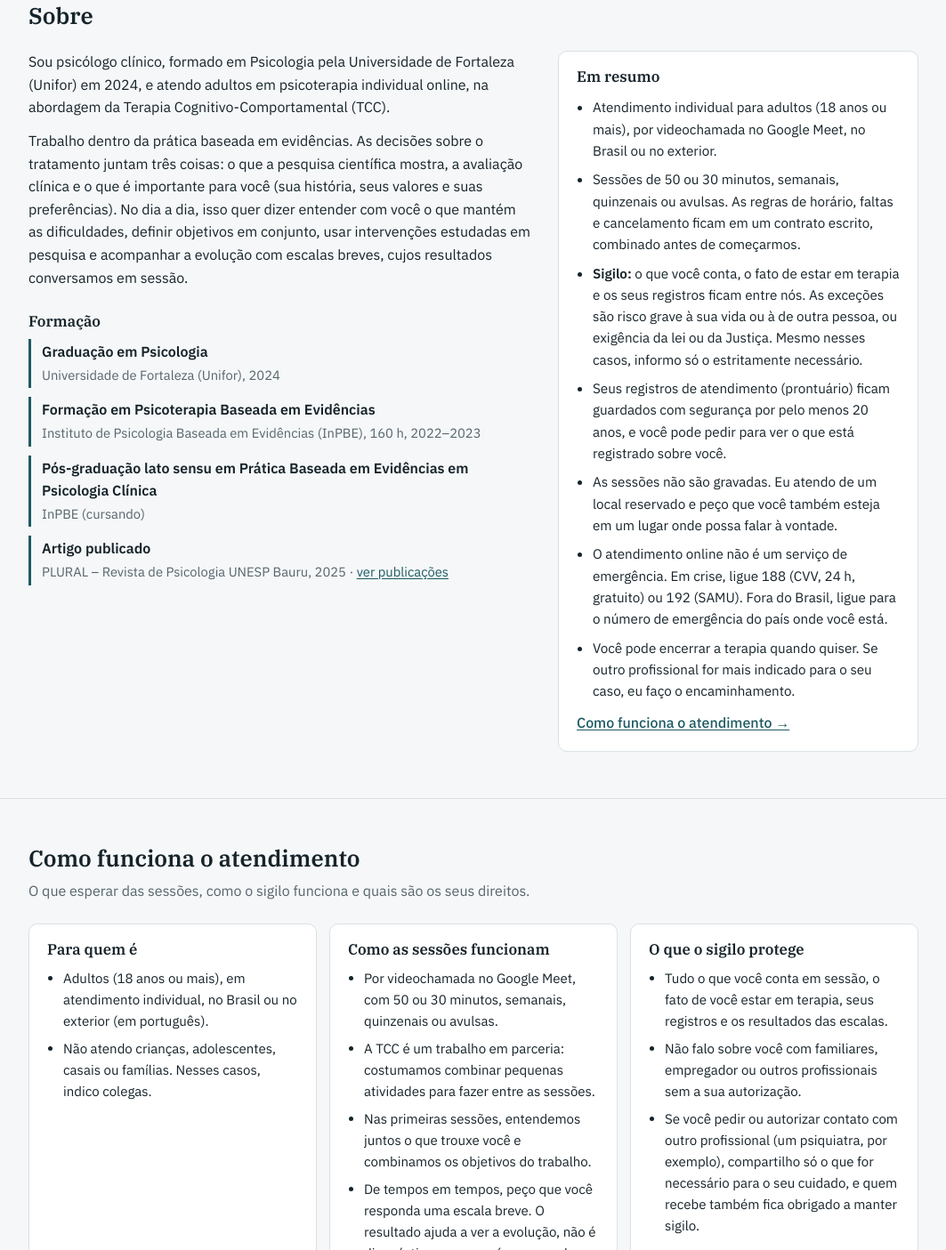
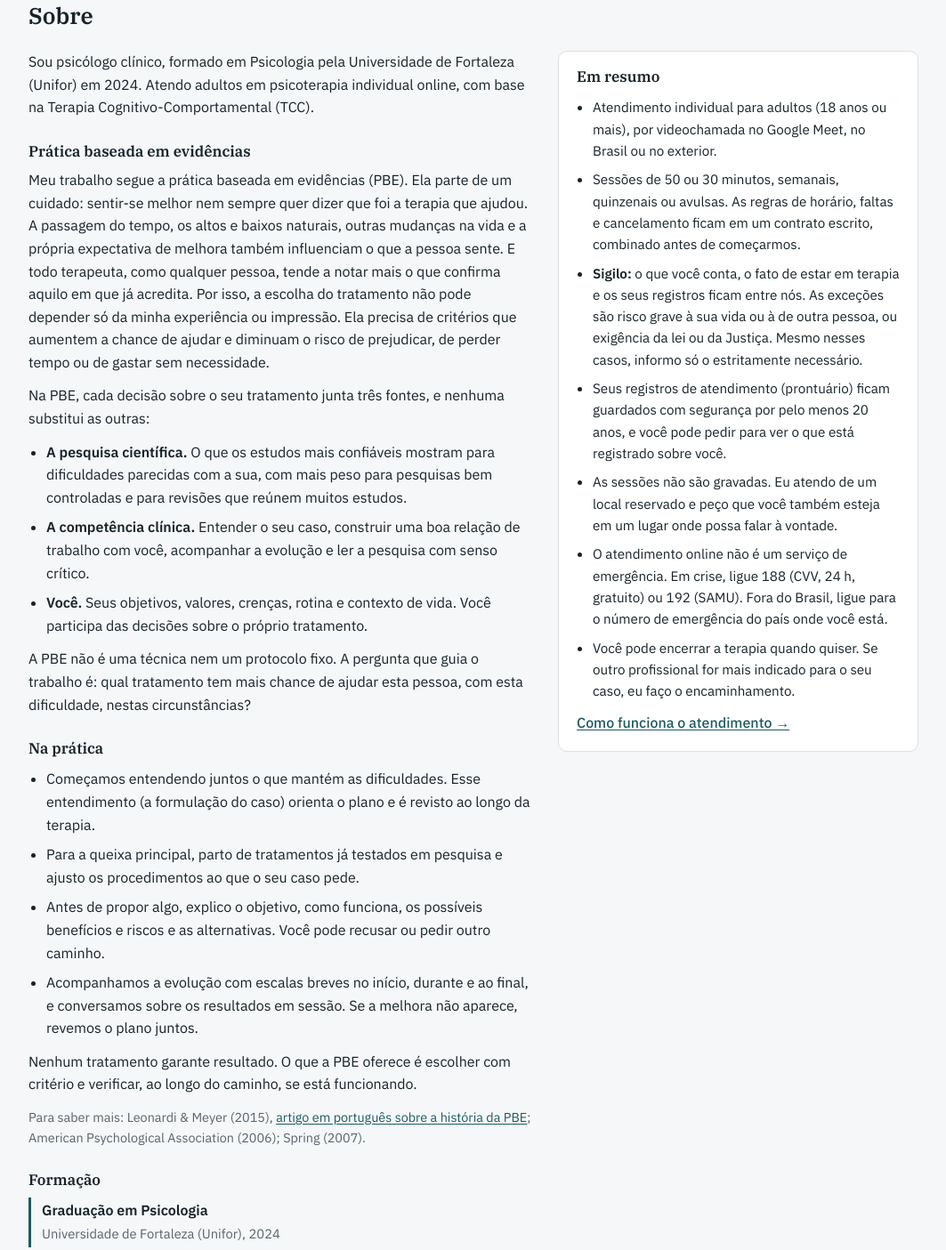
Before and after one commit to gpvpedroh/gpvpedroh.github.io, a plain HTML site: page index.html in a window 1280 px wide. Shown: the part 509-1914 px from the top of the page at 89% size, without its empty margins (108-1171 px from the left). Drawn offline with Linux system fonts and the light colour scheme.

Commit message:
Sobre com PBE e opções sem pontos

```diff
--- a/index.html
+++ b/index.html
@@ -106,6 +106,10 @@ section { padding: 52px 0; border-bottom: 1px solid var(--line); scroll-margin-t
 .about { display: grid; gap: 28px; grid-template-columns: minmax(0, 1.4fr) minmax(0, 1fr); align-items: start; }
 .about p + p { margin-top: 12px; }
 .about h3 { margin: 26px 0 10px; font-size: 1.05rem; }
+.about ul.pbe { margin: 12px 0 0; padding-left: 20px; display: grid; gap: 8px; }
+.about ul.pbe b { font-weight: 600; }
+.about ul.pbe + p { margin-top: 12px; }
+.about .refs { color: var(--muted); font-size: .9rem; }
 .formacao { margin: 0; padding: 0; list-style: none; display: grid; gap: 10px; }
 .formacao li { border-left: 3px solid var(--accent); padding: 2px 0 2px 12px; }
 .formacao b { font-weight: 600; display: block; }
@@ -163,7 +167,6 @@ section { padding: 52px 0; border-bottom: 1px solid var(--line); scroll-margin-t
 .opt { position: relative; }
 .opt input { position: absolute; opacity: 0; inset: 0; margin: 0; cursor: pointer; }
 .opt label { display: grid; gap: 2px; height: 100%; cursor: pointer; padding: 8px 10px; border: 1px solid var(--line); border-radius: 8px; font-size: .88rem; line-height: 1.3; background: var(--bg); }
-.opt label .v { font-size: .74rem; color: var(--muted); font-variant-numeric: tabular-nums; }
 .opt input:checked + label { border-color: var(--accent); background: var(--accent-soft); box-shadow: inset 0 0 0 1px var(--accent); }
 .opt input:focus-visible + label { outline: 2px solid var(--accent); outline-offset: 2px; }
 .opt label:hover { border-color: var(--accent); }
@@ -277,8 +280,27 @@ footer .wrap { display: grid; gap: 6px; }
     <div class="section-head"><h2>Sobre</h2></div>
     <div class="about">
       <div>
-        <p>Sou psicólogo clínico, formado em Psicologia pela Universidade de Fortaleza (Unifor) em 2024, e atendo adultos em psicoterapia individual online, na abordagem da Terapia Cognitivo-Comportamental (TCC).</p>
-        <p>Trabalho dentro da prática baseada em evidências. As decisões sobre o tratamento juntam três coisas: o que a pesquisa científica mostra, a avaliação clínica e o que é importante para você (sua história, seus valores e suas preferências). No dia a dia, isso quer dizer entender com você o que mantém as dificuldades, definir objetivos em conjunto, usar intervenções estudadas em pesquisa e acompanhar a evolução com escalas breves, cujos resultados conversamos em sessão.</p>
+        <p>Sou psicólogo clínico, formado em Psicologia pela Universidade de Fortaleza (Unifor) em 2024. Atendo adultos em psicoterapia individual online, com base na Terapia Cognitivo-Comportamental (TCC).</p>
+
+        <h3>Prática baseada em evidências</h3>
+        <p>Meu trabalho segue a prática baseada em evidências (PBE). Ela parte de um cuidado: sentir-se melhor nem sempre quer dizer que foi a terapia que ajudou. A passagem do tempo, os altos e baixos naturais, outras mudanças na vida e a própria expectativa de melhora também influenciam o que a pessoa sente. E todo terapeuta, como qualquer pessoa, tende a notar mais o que confirma aquilo em que já acredita. Por isso, a escolha do tratamento não pode depender só da minha experiência ou impressão. Ela precisa de critérios que aumentem a chance de ajudar e diminuam o risco de prejudicar, de perder tempo ou de gastar sem necessidade.</p>
+        <p>Na PBE, cada decisão sobre o seu tratamento junta três fontes, e nenhuma substitui as outras:</p>
+        <ul class="pbe">
+          <li><b>A pesquisa científica.</b> O que os estudos mais confiáveis mostram para dificuldades parecidas com a sua, com mais peso para pesquisas bem controladas e para revisões que reúnem muitos estudos.</li>
+          <li><b>A competência clínica.</b> Entender o seu caso, construir uma boa relação de trabalho com você, acompanhar a evolução e ler a pesquisa com senso crítico.</li>
+          <li><b>Você.</b> Seus objetivos, valores, crenças, rotina e contexto de vida. Você participa das decisões sobre o próprio tratamento.</li>
+        </ul>
+        <p>A PBE não é uma técnica nem um protocolo fixo. A pergunta que guia o trabalho é: qual tratamento tem mais chance de ajudar esta pessoa, com esta dificuldade, nestas circunstâncias?</p>
+
+        <h3>Na prática</h3>
+        <ul class="pbe">
+          <li>Começamos entendendo juntos o que mantém as dificuldades. Esse entendimento (a formulação do caso) orienta o plano e é revisto ao longo da terapia.</li>
+          <li>Para a queixa principal, parto de tratamentos já testados em pesquisa e ajusto os procedimentos ao que o seu caso pede.</li>
+          <li>Antes de propor algo, explico o objetivo, como funciona, os possíveis benefícios e riscos e as alternativas. Você pode recusar ou pedir outro caminho.</li>
+          <li>Acompanhamos a evolução com escalas breves no início, durante e ao final, e conversamos sobre os resultados em sessão. Se a melhora não aparece, revemos o plano juntos.</li>
+        </ul>
+        <p>Nenhum tratamento garante resultado. O que a PBE oferece é escolher com critério e verificar, ao longo do caminho, se está funcionando.</p>
+        <p class="refs">Para saber mais: Leonardi &amp; Meyer (2015), <a href="https://doi.org/10.1590/1982-3703001552014" target="_blank" rel="noopener noreferrer">artigo em português sobre a história da PBE</a>; American Psychological Association (2006); Spring (2007).</p>
 
         <h3>Formação</h3>
         <ul class="formacao">
@@ -729,8 +751,8 @@ footer .wrap { display: grid; gap: 6px; }
       if (checkedValue === o.v) inp.checked = true;
       inp.addEventListener("change", function () { onChange(o.v); });
       wrap.appendChild(inp);
-      var pts = "<span class=\"v\">" + o.v + " " + (o.v === 1 ? "ponto" : "pontos") + "</span>";
-      wrap.appendChild(el("label", { "for": id }, esc(o.t) + pts));
+      /* O valor de cada opção não aparece na tela, para não influenciar a resposta */
+      wrap.appendChild(el("label", { "for": id }, esc(o.t)));
       box.appendChild(wrap);
     });
     return box;
```
